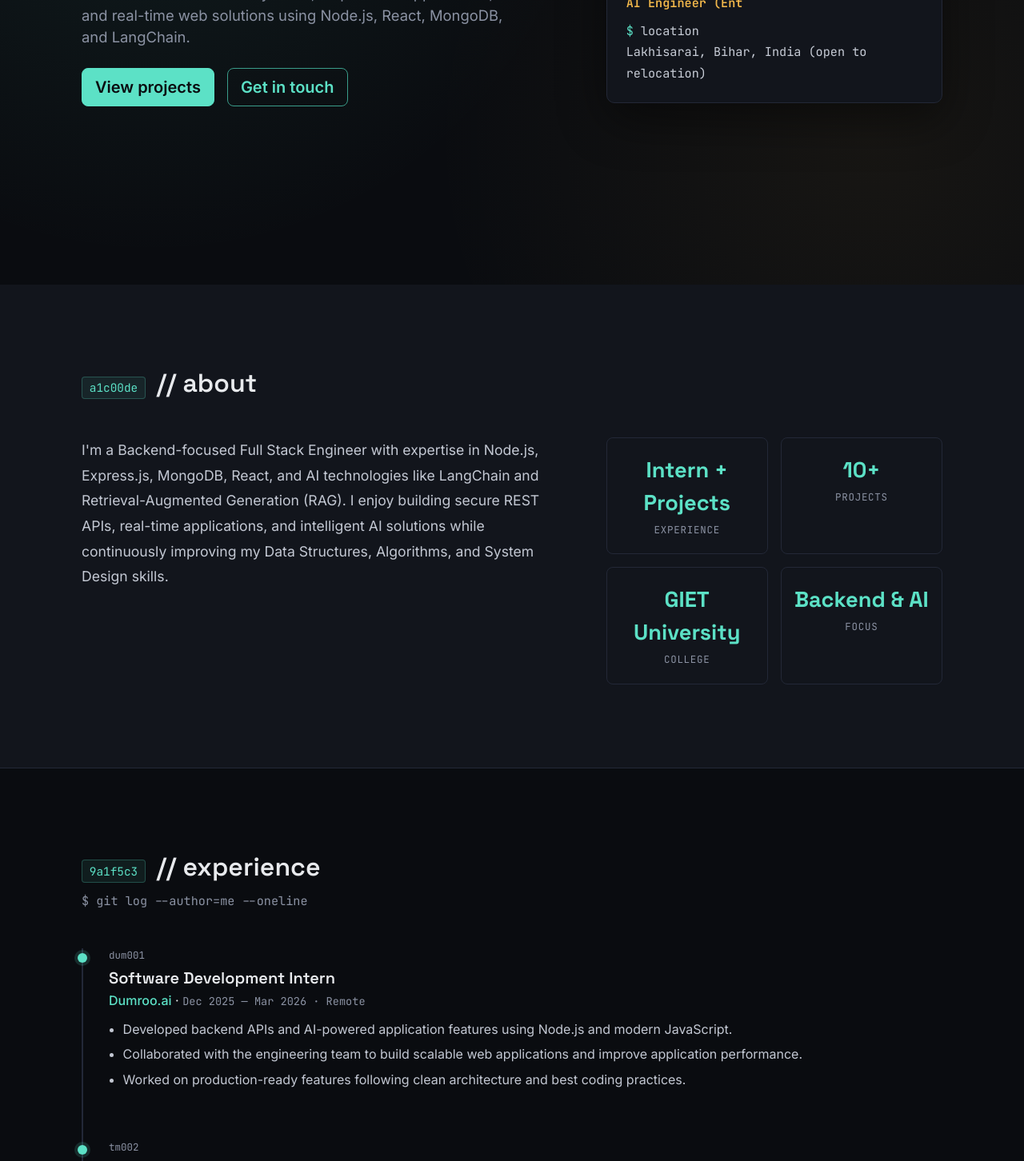
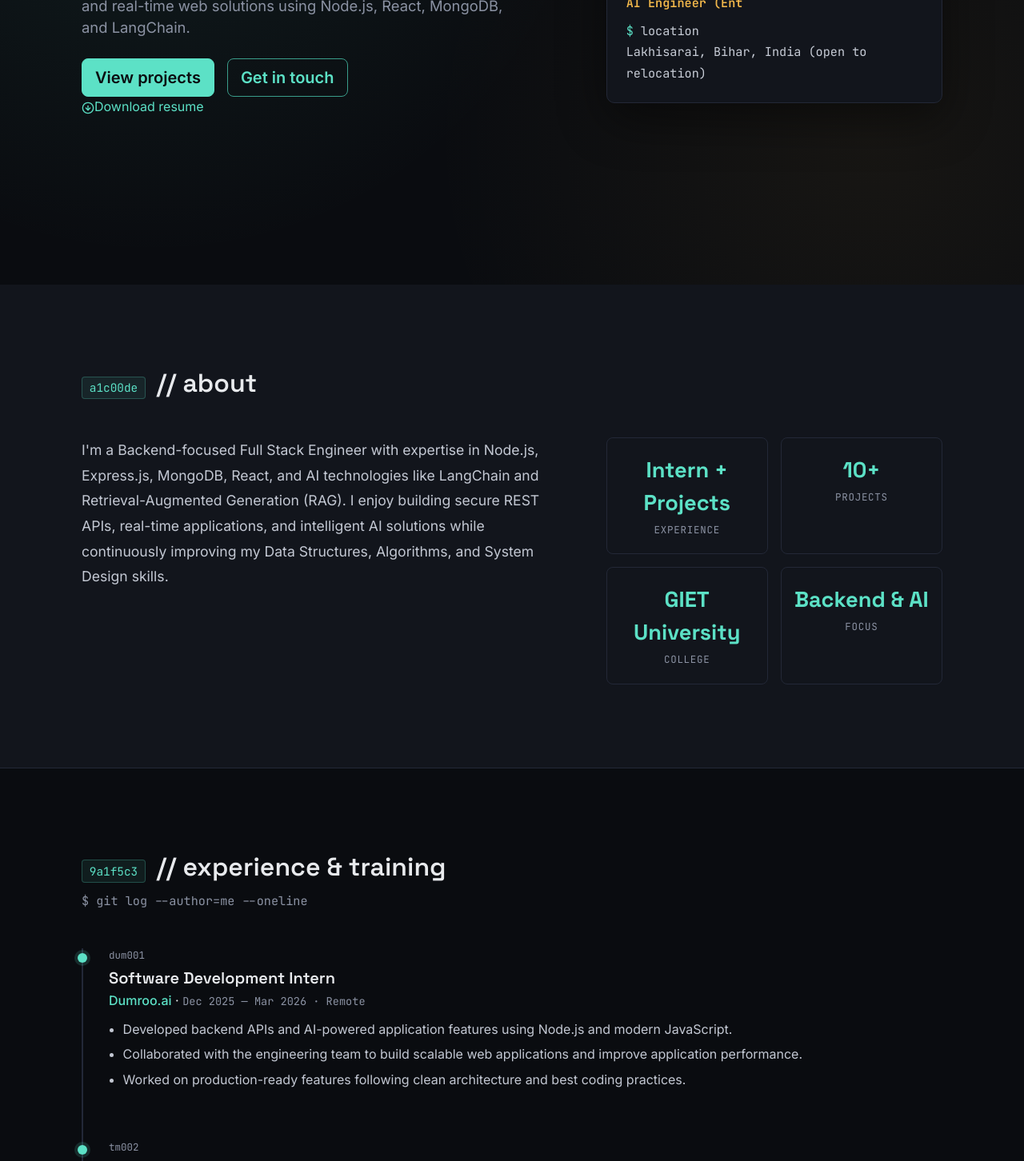
Before and after one commit to sunny-raj-sah/Portfolio, a React (Vite) app: page / in a window 1280 px wide. Shown: the part 380-1832 px from the top of the page at 80% size. Built offline with nearby package versions, Linux system fonts and the light colour scheme; no server answers.

Commit message:
add the new feature

```diff
--- a/src/components/Experience.jsx
+++ b/src/components/Experience.jsx
@@ -11,7 +11,7 @@ export default function Experience() {
       <Container className="container-narrow reveal" ref={ref}>
         <SectionHead
           hash="9a1f5c3"
-          title="// experience"
+          title="// experience & training"
           subtitle="$ git log --author=me --oneline"
         />
         <div className="timeline">
--- a/src/components/Footer.jsx
+++ b/src/components/Footer.jsx
@@ -13,9 +13,9 @@ export default function Footer() {
           <a href={socials.linkedin} className="social-icon" aria-label="LinkedIn" target="_blank" rel="noopener noreferrer">
             <FiLinkedin />
           </a>
-          <a href={socials.twitter} className="social-icon" aria-label="Twitter" target="_blank" rel="noopener noreferrer">
+          {/* <a href={socials.twitter} className="social-icon" aria-label="Twitter" target="_blank" rel="noopener noreferrer">
             <FiTwitter />
-          </a>
+          </a> */}
           <a href={socials.email} className="social-icon" aria-label="Email">
             <FiMail />
           </a>
--- a/src/components/Hero.jsx
+++ b/src/components/Hero.jsx
@@ -1,5 +1,6 @@
 import { useEffect, useState } from "react";
 import { Container, Row, Col, Button } from "react-bootstrap";
+import { FiArrowDownCircle } from "react-icons/fi";
 import { profile } from "../data/portfolioData";
 
 function useTypedRoles(roles) {
@@ -64,6 +65,17 @@ export default function Hero() {
                 Get in touch
               </Button>
             </div>
+
+             <a
+              href={profile.resumeUrl}
+              className="resume-link mt-3"
+              target="_blank"
+              rel="noopener noreferrer"
+              download
+            >
+              <FiArrowDownCircle aria-hidden="true" />
+               Download resume
+            </a>
           </Col>
 
           <Col lg={5}>
--- a/src/data/portfolioData.js
+++ b/src/data/portfolioData.js
@@ -21,7 +21,7 @@ export const profile = {
   email: "sunnyraj01000@gmail.com",
   github: "https://github.com/sunny-raj-sah",
   linkedin: "https://linkedin.com/in/sunny-raj",
-  resumeUrl: "#",
+  resumeUrl: "https://drive.google.com/file/d/1nvMb1oACJ_4nvnc09d2xJlXoB4FLVL70/view?usp=sharing",
   avatarInitials: "SR",
   commitHash: "sr2026a",
 };
@@ -78,7 +78,7 @@ export const experience = [
     company: "Tech Mahindra COE",
     role: "Software Development Trainee",
     period: "2025",
-    location: "COE Center",
+    location: "COE Center, GIET University",
     points: [
       "Completed hands-on training in Java, Spring Boot, React, and Flutter.",
       "Built full-stack projects and strengthened software engineering fundamentals.",
@@ -143,10 +143,10 @@ export const projects = [
     ],
     stars: "Featured",
     link: "#",
-    repo: "#",
+    repo: "https://github.com/sunny-raj-sah/AI-Document-Q-A-System.git",
   },
   {
-    name: "AI Admin Query Assistant",
+    name: "LangChain-AI Admin Query Assistant",
     hash: "ai002",
     description:
       "Developed an AI-powered admin dashboard enabling natural-language queries over educational datasets with RBAC and dynamic analytics.",
@@ -159,7 +159,7 @@ export const projects = [
     ],
     stars: "Featured",
     link: "#",
-    repo: "#",
+    repo: "https://github.com/sunny-raj-sah/LangChain-AI-Admin-Query-Assistant.git",
   },
   {
     name: "Real-Time Chat Application",
@@ -175,7 +175,7 @@ export const projects = [
     ],
     stars: "Featured",
     link: "#",
-    repo: "#",
+    repo: "https://github.com/sunny-raj-sah/Real-time-chat-app.git",
   },
   {
     name: "Real-Time Device Tracker",
@@ -191,7 +191,7 @@ export const projects = [
     ],
     stars: "Featured",
     link: "#",
-    repo: "#",
+    repo: "https://github.com/sunny-raj-sah/Real-time-device-tracker.git",
   },
 ];
 
```
